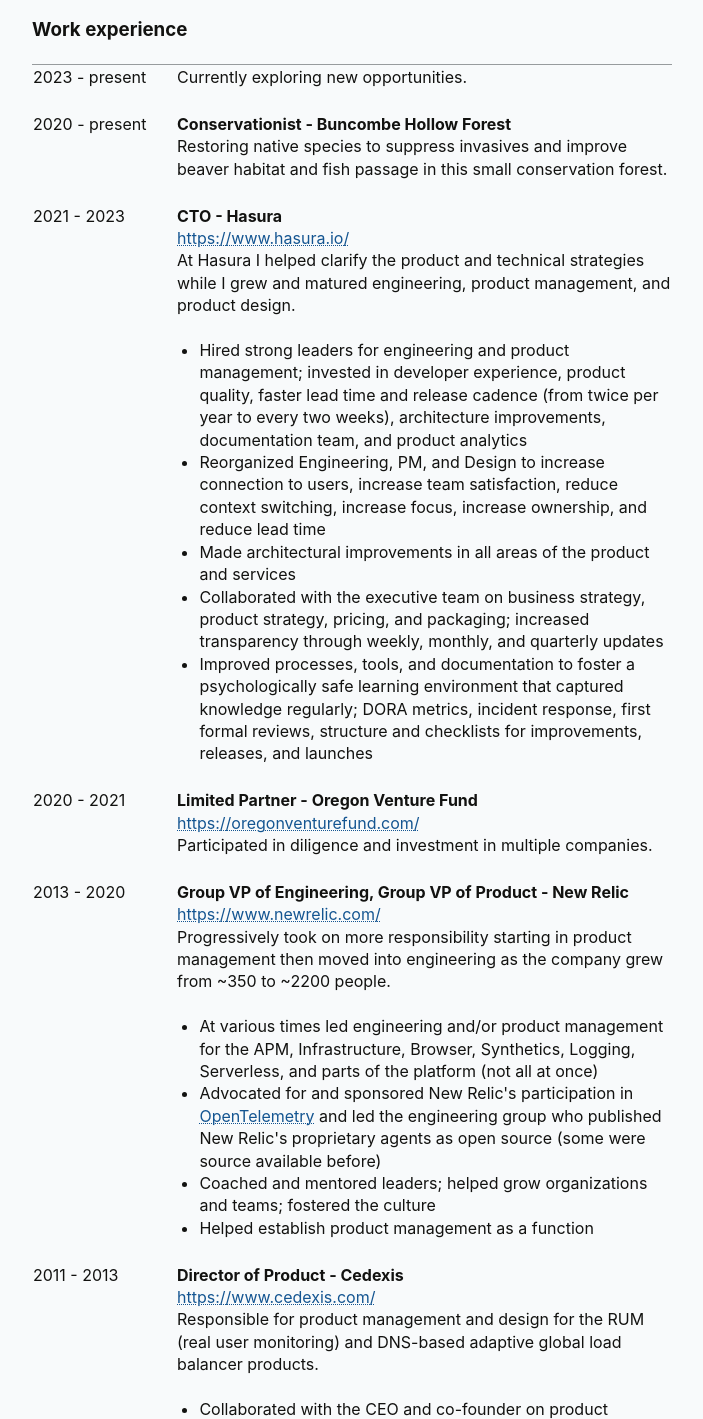
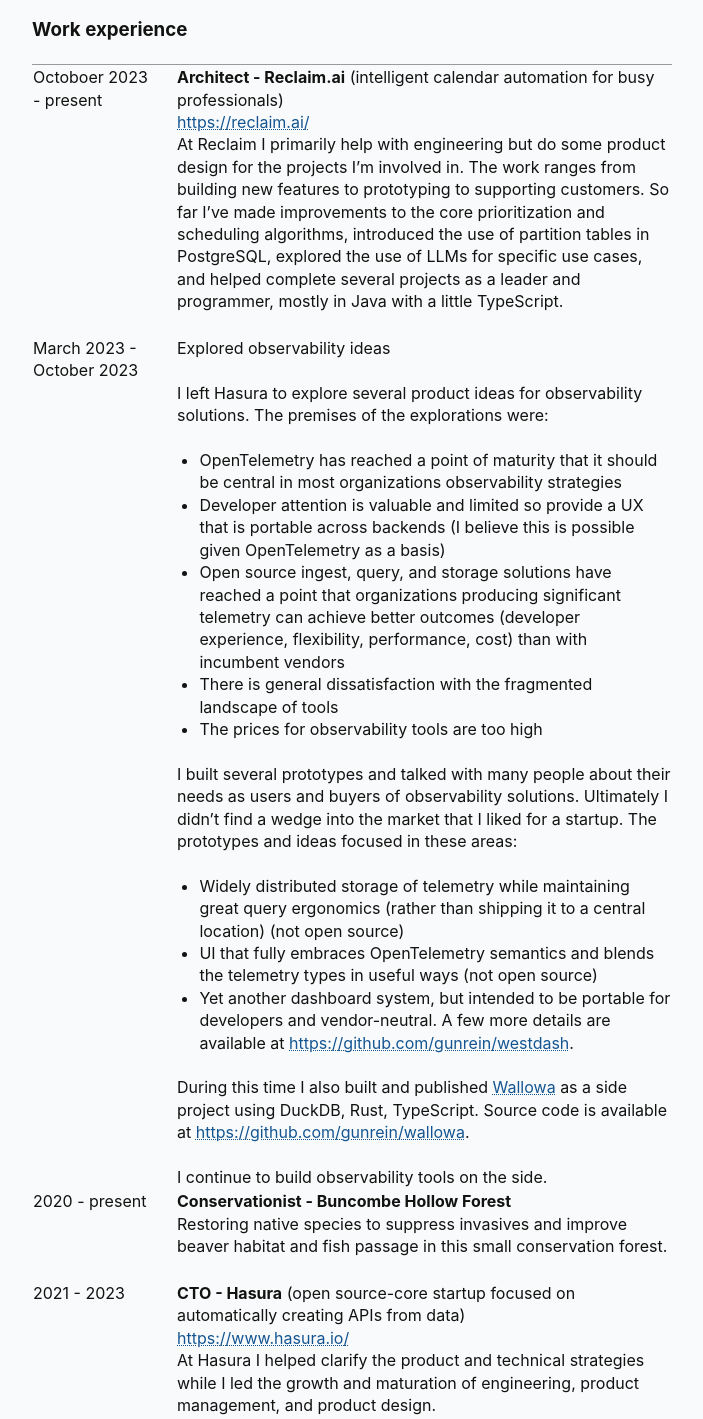
Before and after one commit to gunrein/gunrein.github.com, a plain HTML site: page index.html in a window 1280 px wide. Shown: the part 619-2038 px from the top of the page, without its empty margins (288-991 px from the left). Drawn offline with Linux system fonts and the light colour scheme.

Commit message:
Update index.html

```diff
--- a/index.html
+++ b/index.html
@@ -32,9 +32,10 @@
     <div>
       <h3 id="overview">Overview</h3>
       <p>
-        A user-centric software engineering and product leader, advisor, and investor who loves to help people, talk with users, design solutions, and program.
-        I can lead, manage, and directly do the hands-on work for design, implementation, deployment, customer discovery, and business+product strategy. I'm particularly interested in
-        observability, monitoring, measurement, resilience, continuous learning, fast cycle times, methodology, simplicity, and great user+developer experiences.
+        A user-centric software engineering and product leader, advisor, and investor who loves to build software, help people, talk with users,
+        design solutions. I can lead, manage, and directly do the hands-on work for design, implementation, deployment, customer discovery, and
+        business+product strategy. I'm particularly interested in observability, monitoring, measurement, resilience, continuous learning, fast
+        cycle times, methodology, simplicity, and great user+developer experiences.
       </p>
       <p>
         As a hobby I work on forest and riparian conservation with my family as part of Buncombe Hollow Forest and similar volunteer activities.
@@ -58,11 +59,72 @@
       <div>
         <table>
           <tbody>
+            <tr id="reclaim">
+              <td>Octoboer 2023 - present</td>
+              <td>
+                <p>
+                  <strong>Architect - Reclaim.ai</strong> (intelligent calendar automation for busy professionals)
+                  <br>
+                  <a href="https://reclaim.ai/">https://reclaim.ai/</a>
+                  <br>
+                  At Reclaim I primarily help with engineering but do some product design for the projects I’m involved in.
+                  The work ranges from building new features to prototyping to supporting customers. So far I’ve made
+                  improvements to the core prioritization and scheduling algorithms, introduced the use of partition tables
+                  in PostgreSQL, explored the use of LLMs for specific use cases, and helped complete several projects as a
+                  leader and programmer, mostly in Java with a little TypeScript.
+                </p>
+                <p><!-- hack in a little vertical padding into entries without lists --></p>
+              </td>
+            </tr>
 
-            <tr id="current">
-              <td>2023 - present</td>
-              <td><p>Currently exploring new opportunities.</p>
-                  <p><!-- hack in a little vertical padding into entries without lists --></p>
+            <tr id="observability">
+              <td>March 2023 - October 2023</td>
+              <td><p>Explored observability ideas</p>
+                <p>
+                I left Hasura to explore several product ideas for observability solutions. The premises of the explorations were:
+                </p>
+                <ul>
+                  <li>
+                    OpenTelemetry has reached a point of maturity that it should be central in most organizations observability strategies
+                  </li>
+                  <li>
+                    Developer attention is valuable and limited so provide a UX that is portable across backends (I believe this is possible given OpenTelemetry as a basis)
+                  </li>
+                  <li>
+                    Open source ingest, query, and storage solutions have reached a point that organizations producing significant telemetry can achieve better outcomes (developer experience, flexibility, performance, cost) than with incumbent vendors
+                  </li>
+                  <li>
+                    There is general dissatisfaction with the fragmented landscape of tools
+                  </li>
+                  <li>
+                    The prices for observability tools are too high
+                  </li>
+                </ul>
+
+                <p>
+                  I built several prototypes and talked with many people about their needs as users and buyers of observability solutions.
+                  Ultimately I didn’t find a wedge into the market that I liked for a startup. The prototypes and ideas focused in these areas:
+                </p>
+                <ul>
+                  <li>
+                    Widely distributed storage of telemetry while maintaining great query ergonomics (rather than shipping it to a central location) (not open source)
+                  </li>
+                  <li>
+                    UI that fully embraces OpenTelemetry semantics and blends the telemetry types in useful ways (not open source)
+                  </li>
+                  <li>
+                    Yet another dashboard system, but intended to be portable for developers and vendor-neutral. A few more details are available at
+                    <a href="https://github.com/gunrein/westdash">https://github.com/gunrein/westdash</a>.
+                  </li>
+                </ul>
+
+                <p>
+                  During this time I also built and published <a href="https://www.wallowa.io/">Wallowa</a> as a side project using DuckDB, Rust, TypeScript.
+                  Source code is available at <a href="https://github.com/gunrein/wallowa">https://github.com/gunrein/wallowa</a>.
+                </p>
+                <p>
+                  I continue to build observability tools on the side.
+                </p>
               </td>
             </tr>
 
@@ -82,27 +144,21 @@
               <td>2021 - 2023</td>
               <td>
                 <p>
-                  <strong>CTO - Hasura</strong>
+                  <strong>CTO - Hasura</strong> (open source-core startup focused on automatically creating APIs from data)
                   <br>
                   <a href="https://www.hasura.io/">https://www.hasura.io/</a>
                   <br>
-                  At Hasura I helped clarify the product and technical strategies while I grew and matured engineering,
-                  product management, and product design.
+                  At Hasura I helped clarify the product and technical strategies while I led the growth and maturation of engineering, product management, and product design.
                 </p>
                 <p>
                 <ul>
-                  <li>Hired strong leaders for engineering and product management; invested in developer experience,
-                    product quality, faster lead time and release cadence (from twice per year to every two weeks),
-                    architecture improvements, documentation team, and product analytics</li>
-                  <li>Reorganized Engineering, PM, and Design to increase connection to users, increase team
-                    satisfaction, reduce context switching, increase focus, increase ownership, and reduce lead time
-                  </li>
-                  <li>Made architectural improvements in all areas of the product and services</li>
-                  <li>Collaborated with the executive team on business strategy, product strategy, pricing, and
-                    packaging; increased transparency through weekly, monthly, and quarterly updates</li>
-                  <li>Improved processes, tools, and documentation to foster a psychologically safe learning environment
-                    that captured knowledge regularly; DORA metrics, incident response, first formal reviews, structure
-                    and checklists for improvements, releases, and launches</li>
+                  <li>Made architectural improvements in all areas of the product and services in support of improving end-user developer experience</li>
+                  <li>Push the transition to expand past the original codebase implemented in Haskell to take advantage of Rust (runtime performance) and Java (library ecosystem for database drivers)</li>
+                  <li>Hired strong leaders for engineering and product management; invested in developer experience, product quality, faster lead time and release cadence (from twice per year to every two weeks), architecture improvements, documentation team, and product analytics</li>
+                  <li>Reorganized Engineering, PM, and Design to increase connection to users, increase team satisfaction, reduce context switching, increase focus, increase ownership, and reduce lead time</li>
+                  <li>Collaborated with the executive team on business strategy, product strategy, pricing, and packaging; increased transparency through weekly, monthly, and quarterly updates</li>
+                  <li>Improved processes, tools, and documentation to foster a psychologically safe learning environment that captured knowledge regularly; DORA metrics, incident response, first formal reviews, structure and checklists for improvements, releases, and launches</li>
+                  <li>Prototyped syntax for new way to express models and relationships</li>
                 </ul>
                 </p>
               </td>
@@ -126,7 +182,7 @@
               <td>2013 - 2020</td>
               <td>
                 <p>
-                  <strong>Group VP of Engineering, Group VP of Product - New Relic</strong>
+                  <strong>Group VP of Engineering, Group VP of Product - New Relic</strong> (monitoring and observability solution)
                   <br>
                   <a href="https://www.newrelic.com/">https://www.newrelic.com/</a>
                   <br>
@@ -151,7 +207,7 @@
               <td>2011 - 2013</td>
               <td>
                 <p>
-                  <strong>Director of Product - Cedexis</strong>
+                  <strong>Director of Product - Cedexis</strong> (DNS-based adaptive global load balancer using RUM for intelligence)
                   <br>
                   <a href="https://www.cedexis.com/">https://www.cedexis.com/</a>
                   <br>
@@ -173,7 +229,7 @@
               <td>2011 - 2011</td>
               <td>
                 <p>
-                  <strong>Product Manager - Jama Software</strong>
+                  <strong>Product Manager - Jama Software</strong> (requirements management for complex products and projects)
                   <br>
                   <a href="https://www.jamasoftware.com/">https://www.jamasoftware.com/</a>
                   <br>
```
